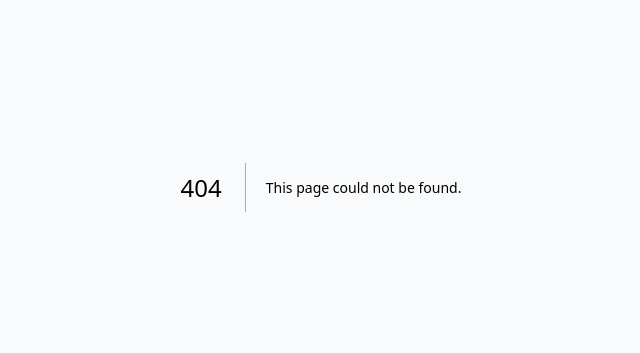
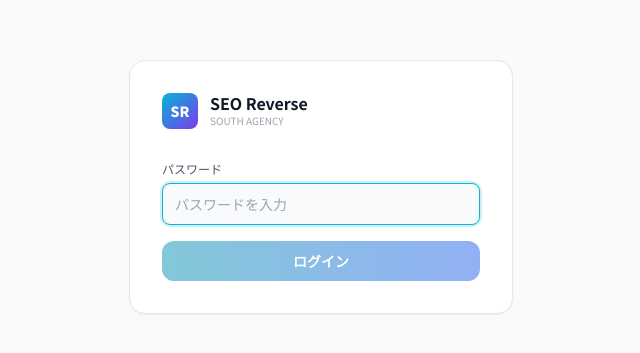
Before and after one commit to stouma-cyber/scouter, a Next.js app: page /login in a window 1280 px wide. Before the commit this address had no page. Shown: the part 213-566 px from the top of the page, without its empty margins (319-959 px from the left). Built offline with nearby package versions, Linux system fonts and the light colour scheme.

Commit message:
簡易パスワード認証を追加（middleware + ログインページ）

```diff
--- /dev/null
+++ b/app/api/login/route.ts
@@ -0,0 +1,20 @@
+import { NextResponse } from 'next/server';
+
+export async function POST(request: Request) {
+  const { password } = await request.json();
+  const correct = process.env.APP_PASSWORD;
+
+  if (!correct || password !== correct) {
+    return NextResponse.json({ error: 'Unauthorized' }, { status: 401 });
+  }
+
+  const res = NextResponse.json({ ok: true });
+  res.cookies.set('auth', correct, {
+    httpOnly: true,
+    secure: process.env.NODE_ENV === 'production',
+    sameSite: 'lax',
+    maxAge: 60 * 60 * 24 * 30, // 30日
+    path: '/',
+  });
+  return res;
+}
--- /dev/null
+++ b/app/login/page.tsx
@@ -0,0 +1,76 @@
+'use client';
+
+import { useState } from 'react';
+import { useRouter } from 'next/navigation';
+
+export default function LoginPage() {
+  const [password, setPassword] = useState('');
+  const [error, setError] = useState('');
+  const [loading, setLoading] = useState(false);
+  const router = useRouter();
+
+  const handleSubmit = async (e: React.FormEvent) => {
+    e.preventDefault();
+    setLoading(true);
+    setError('');
+    try {
+      const res = await fetch('/api/login', {
+        method: 'POST',
+        headers: { 'Content-Type': 'application/json' },
+        body: JSON.stringify({ password }),
+      });
+      if (res.ok) {
+        router.push('/');
+        router.refresh();
+      } else {
+        setError('パスワードが違います');
+      }
+    } catch {
+      setError('エラーが発生しました');
+    } finally {
+      setLoading(false);
+    }
+  };
+
+  return (
+    <div className="min-h-screen bg-gray-50 flex items-center justify-center px-4">
+      <div className="bg-white border border-gray-200 rounded-2xl p-8 w-full max-w-sm shadow-sm">
+        <div className="flex items-center gap-3 mb-8">
+          <div className="w-9 h-9 rounded-lg bg-gradient-to-br from-cyan-500 to-violet-600 flex items-center justify-center text-white font-black text-sm">
+            SR
+          </div>
+          <div>
+            <h1 className="text-base font-bold text-gray-900 leading-none">SEO Reverse</h1>
+            <p className="text-[10px] text-gray-400 mt-0.5">SOUTH AGENCY</p>
+          </div>
+        </div>
+
+        <form onSubmit={handleSubmit} className="space-y-4">
+          <div>
+            <label className="block text-xs font-medium text-gray-600 mb-1.5">
+              パスワード
+            </label>
+            <input
+              type="password"
+              value={password}
+              onChange={(e) => setPassword(e.target.value)}
+              placeholder="パスワードを入力"
+              className="w-full bg-gray-50 border border-gray-200 rounded-lg px-3 py-2.5 text-sm text-gray-900 placeholder:text-gray-400 focus:outline-none focus:border-cyan-500 focus:ring-2 focus:ring-cyan-500/20"
+              autoFocus
+            />
+          </div>
+          {error && (
+            <p className="text-xs text-red-500">{error}</p>
+          )}
+          <button
+            type="submit"
+            disabled={loading || !password}
+            className="w-full py-2.5 bg-gradient-to-r from-cyan-600 to-blue-600 hover:from-cyan-500 hover:to-blue-500 disabled:opacity-50 disabled:cursor-not-allowed text-white text-sm font-bold rounded-xl transition-all"
+          >
+            {loading ? 'ログイン中...' : 'ログイン'}
+          </button>
+        </form>
+      </div>
+    </div>
+  );
+}
```
Also changed, not shown: middleware.ts (added, +25 -0 lines).
